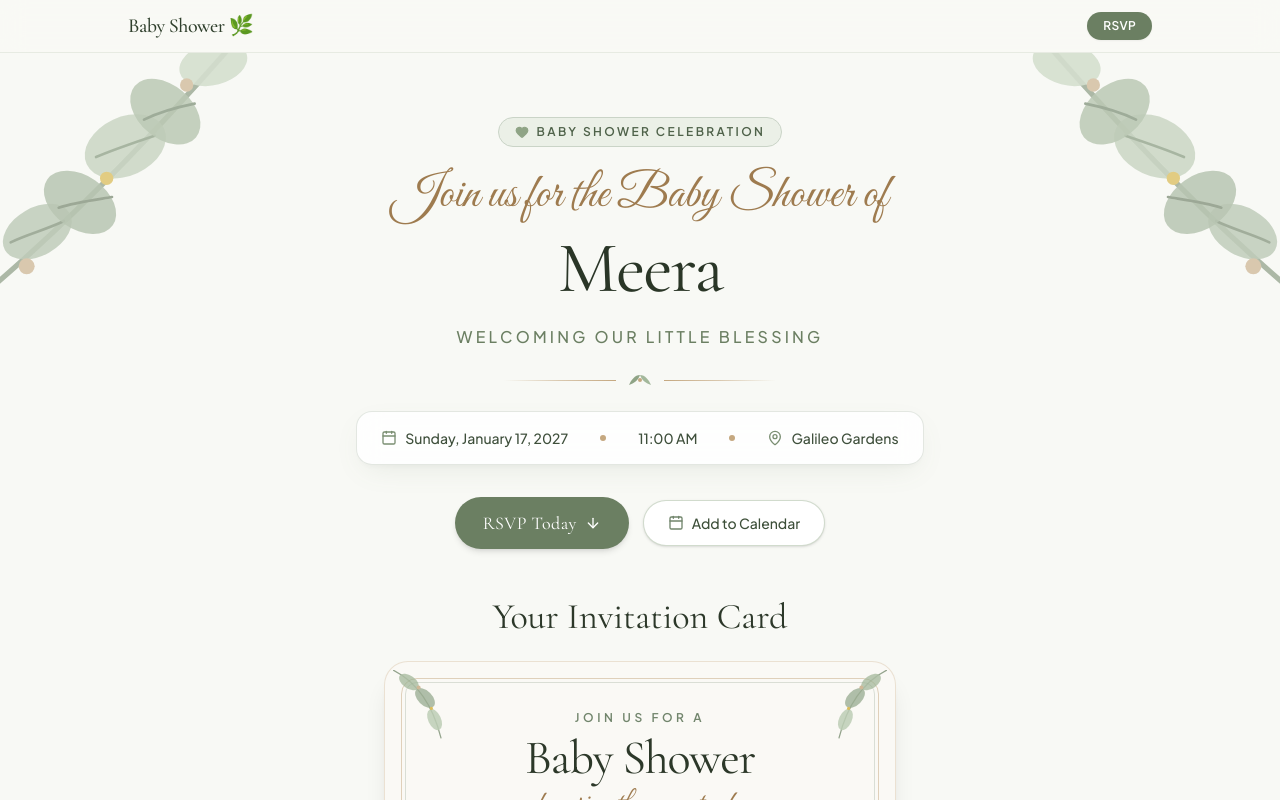
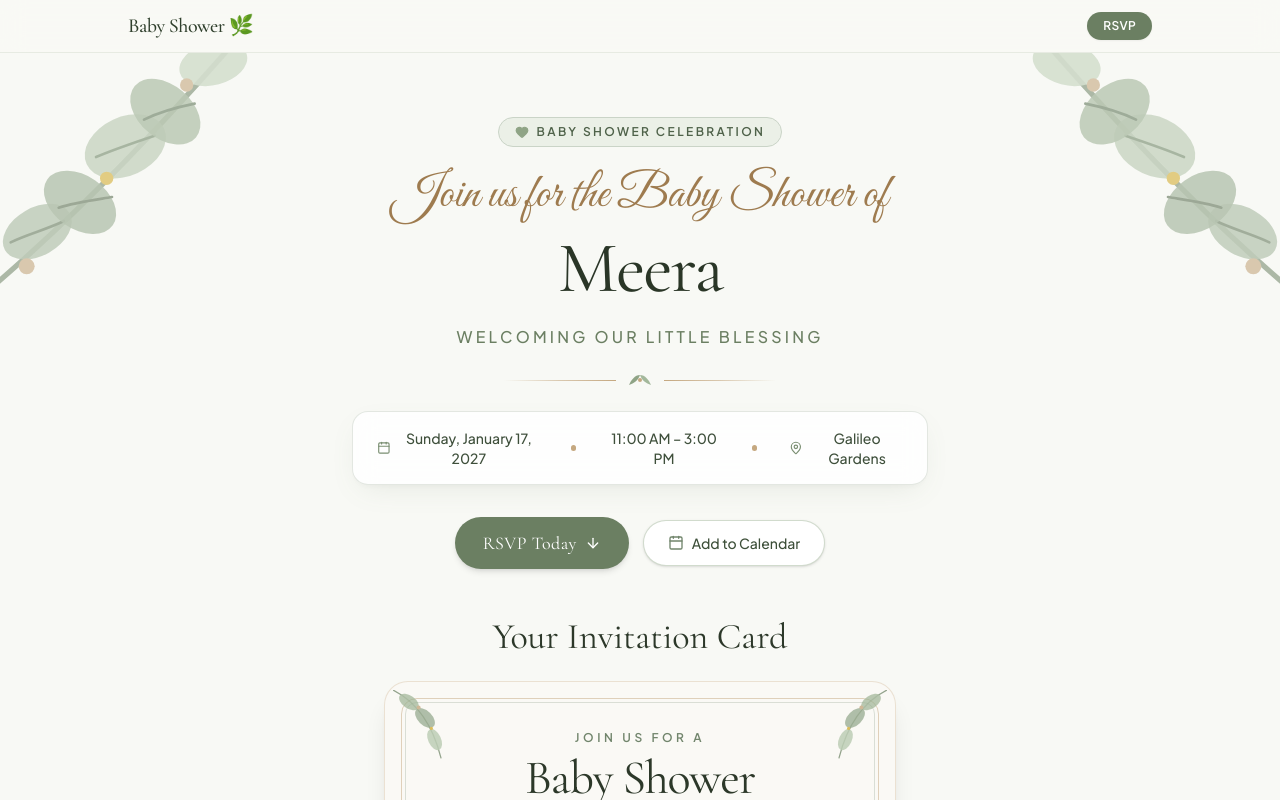
Before and after one commit to tapanshah1/baby-shower-rsvp, a React (Vite) app: page / in a window 1280 px wide. Shown: the top 800 px of the page. Built offline with nearby package versions, Linux system fonts and the light colour scheme.

Commit message:
Update event time to 11:00 AM – 3:00 PM

```diff
--- a/index.html
+++ b/index.html
@@ -5,13 +5,13 @@
     <link rel="icon" type="image/svg+xml" href="/favicon.svg" />
     <meta name="viewport" content="width=device-width, initial-scale=1.0" />
     <title>Baby Shower Invitation & RSVP • Meera</title>
-    <meta name="description" content="You're invited to celebrate Meera's Baby Shower! Join us on Sunday, Jan 17 at 11:00 AM at Galileo Gardens in Stoney Creek, ON. Kindly RSVP online." />
+    <meta name="description" content="You're invited to celebrate Meera's Baby Shower! Join us on Sunday, Jan 17 from 11:00 AM – 3:00 PM at Galileo Gardens in Stoney Creek, ON. Kindly RSVP online." />
 
     <!-- Open Graph for WhatsApp, iMessage, Facebook preview -->
     <meta property="og:type" content="website" />
     <meta property="og:url" content="https://baby-shower-rsvp-sooty.vercel.app" />
     <meta property="og:title" content="🌿 Baby Shower Invitation • Meera" />
-    <meta property="og:description" content="Sunday, Jan 17 at 11:00 AM • Galileo Gardens, 1223 ON-8, Stoney Creek. Tap to view invitation details and RSVP online." />
+    <meta property="og:description" content="Sunday, Jan 17 from 11:00 AM – 3:00 PM • Galileo Gardens, 1223 ON-8, Stoney Creek. Tap to view invitation details and RSVP online." />
     <meta property="og:image" content="https://baby-shower-rsvp-sooty.vercel.app/og-image.png" />
     <meta property="og:image:width" content="1200" />
     <meta property="og:image:height" content="630" />
--- a/src/config/eventData.js
+++ b/src/config/eventData.js
@@ -10,10 +10,10 @@ export const eventData = {
 
   // Date & Time
   dateFormatted: "Sunday, January 17, 2027",
-  timeFormatted: "11:00 AM",
+  timeFormatted: "11:00 AM – 3:00 PM",
   // ISO string for countdown and calendar export
   eventDateTimeISO: "2027-01-17T11:00:00",
-  eventEndDateTimeISO: "2027-01-17T14:30:00",
+  eventEndDateTimeISO: "2027-01-17T15:00:00",
   rsvpDeadlineFormatted: "December 15, 2026",
 
   // Venue & Location
```
